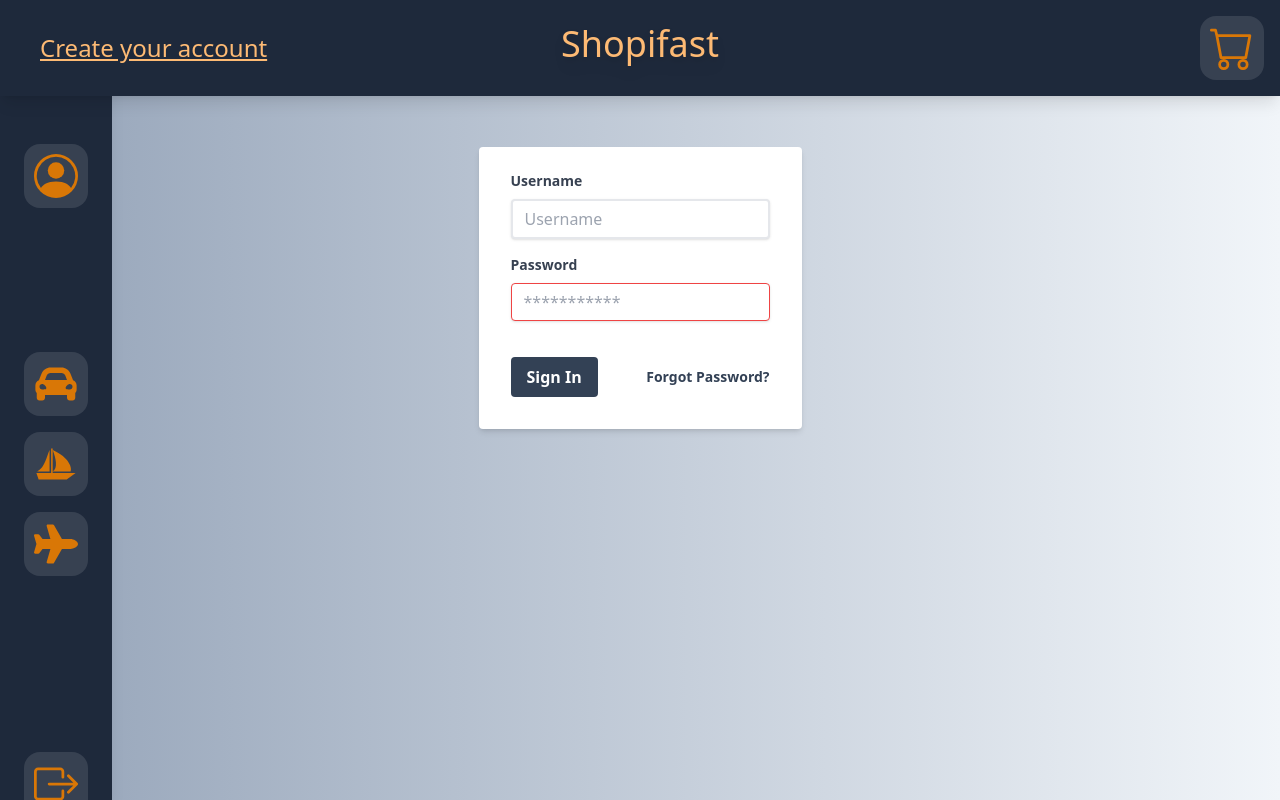
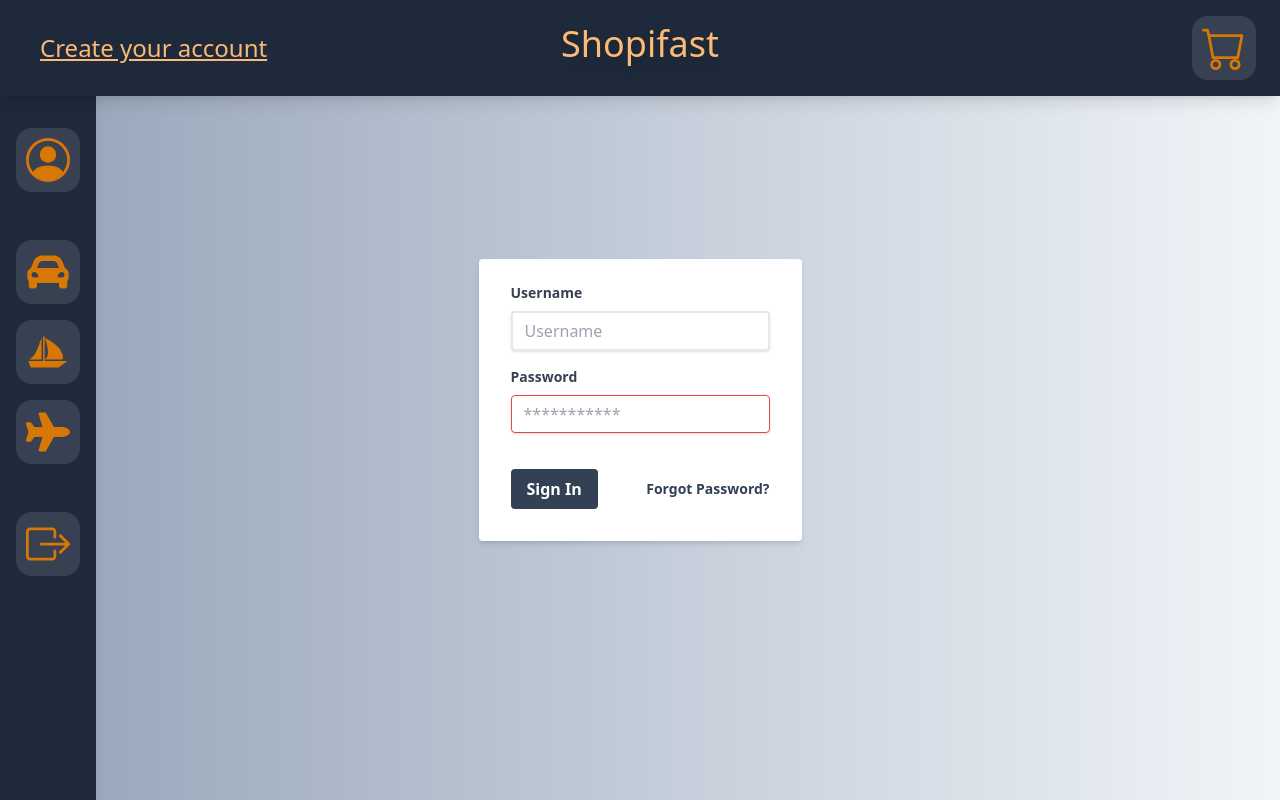
Before and after one commit to Peperito/e-commerce-project, a React (Create React App) app in the folder frontend/: page /login in a window 1280 px wide. Built offline with nearby package versions, Linux system fonts and the light colour scheme.

Commit message:
"Added automated cards for products"

```diff
--- a/frontend/src/App.js
+++ b/frontend/src/App.js
@@ -3,6 +3,7 @@ import WelcomePage from './routes/WelcomePage';
 import Profile from "./routes/Profile";
 import Login from './components/Login';
 import Register from './components/Register';
+import Cars from './routes/Cars';
 import {
   BrowserRouter,
   Routes,
@@ -21,6 +22,7 @@ function App() {
         <Route path="profile" element={<Profile />} />
         <Route path="login" element={<Login />} />
         <Route path="register" element={<Register />} />
+        <Route path="cars" element={<Cars />} />
       </Routes>
     </QueryClientProvider>
     </BrowserRouter>
--- a/frontend/src/components/Login.js
+++ b/frontend/src/components/Login.js
@@ -21,7 +21,7 @@ export const Login = () => {
     <div>
     <LogoBar/>
     <SideBar/>
-    <div className="md:flex md:w-screen md:h-screen md:items-center pb-56 md:justify-center bg-gradient-to-r from-slate-400 to-slate-100">
+    <div className="md:flex md:w-screen md:h-screen md:items-center md:justify-center bg-gradient-to-r from-slate-400 to-slate-100">
         <form className="bg-white shadow-md rounded px-8 pt-6 pb-8" >
             <div className="mb-4">
             <label className="block text-gray-700 text-sm font-bold mb-2" htmlFor="username">
--- a/frontend/src/components/LogoBar.js
+++ b/frontend/src/components/LogoBar.js
@@ -35,12 +35,12 @@ const CreateOrDisplay = () => {
 
     if(!user){
         return (
-            <Link to="/register"><h2 className="fixed z-30 invisible md:visible font-oswald md:text-2xl underline hover:text-slate-600 pl-2 left-8 top-8">Create your account</h2></Link>
+            <Link to="/register"><h2 className="fixed z-30 invisible lg:visible font-oswald md:text-2xl underline hover:text-slate-600 pl-2 left-8 top-8">Create your account</h2></Link>
         )
     }
     else {
         return (
-            <h2 className="fixed z-30 invisible md:visible font-oswald md:text-2xl pl-2 left-8 top-8"> {user} </h2>
+            <h2 className="fixed z-30 invisible lg:visible font-oswald md:text-2xl pl-2 left-8 top-8"> {user} </h2>
         )
     }
 
--- a/frontend/src/components/Register.js
+++ b/frontend/src/components/Register.js
@@ -20,7 +20,7 @@ export const Register = () => {
     <main>
         <SideBar />
         <LogoBar/>
-        <div className="md:flex md:w-screen md:h-screen md:items-center pb-56 md:justify-center bg-gradient-to-r from-slate-400 to-slate-100">
+        <div className="md:flex md:w-screen md:h-screen md:items-center md:justify-center bg-gradient-to-r from-slate-400 to-slate-100">
         <form className="bg-white shadow-md rounded px-8 pt-6 pb-8" >
             <div className="mb-4">
             <label className="block text-gray-700 text-sm font-bold mb-2" htmlFor="username">
--- a/frontend/src/components/SideBar.js
+++ b/frontend/src/components/SideBar.js
@@ -28,12 +28,12 @@ const SideBar = () => {
 
 
     return (
-    <div className="fixed top-0 left-0 h-screen w-28 bg-slate-800 shadow-lg overflow-y-auto z-10 invisible lg:visible">
-        <Link to={value}><SideBarIconProfile icon={ < BsPersonCircle size="44" />} tooltipText="Access your account here" /></Link>
-        <SideBarIcon icon={ < FaCarAlt size="44" />} />
-        <SideBarIcon icon={ < GiSailboat size="44" />} />
-        <SideBarIcon icon={ < FaPlane size="44" />} />
-        <div onClick={handleLogout} ><SideBarIconBottom  icon={ < BsBoxArrowRight size="44" />} tooltipText="Exit your account here" /></div>
+    <div className="fixed top-0 left-0 h-screen w-24 bg-slate-800 shadow-lg z-10 invisible lg:visible overflow-auto">
+        <Link to={value}><div className="sidebar-icon mb-12"> <SideBarIcon icon={ < BsPersonCircle size="44" />} /> </div> </Link>
+        <Link to="/cars"> <div className="sidebar-icon mb-4"><SideBarIcon icon={ < FaCarAlt size="44" />} /> </div> </Link>
+        <div className="sidebar-icon mb-4"><SideBarIcon icon={ < GiSailboat size="44" />} /></div>
+        <div className="sidebar-icon mb-4"><SideBarIcon icon={ < FaPlane size="44" />} /></div>
+        <div className="sidebar-icon mt-12" onClick={handleLogout}> <SideBarIcon className="mt-12" icon={ < BsBoxArrowRight size="44" />} /> </div>
     </div>
     )
 }
@@ -41,26 +41,9 @@ const SideBar = () => {
 const SideBarIcon = ({ icon }) => {
 
     return (
-    <div className = "sidebar-icon group" >
+    <div>
         {icon}
     </div>
 )};
 
-const SideBarIconBottom = ({ icon }) => {
-
-    return (
-    <div className="sidebar-logout group" >
-        {icon}
-    </div>
-)};
-
-const SideBarIconProfile= ({ icon }) => {
-
-    return (
-    <div className="sidebar-profile group" >
-        {icon}
-    </div>
-)};
-
-
 export default SideBar;
--- /dev/null
+++ b/frontend/src/data/mockData.js
@@ -0,0 +1,59 @@
+export default [
+    {
+        model: "Fiat Punto",
+        price: 4000,
+        imageUrl: "https://upload.wikimedia.org/wikipedia/commons/thumb/6/60/Fiat_Punto_II_front_20100509.jpg/1200px-Fiat_Punto_II_front_20100509.jpg",
+        imageAlt: "punto"
+
+    },
+    {
+        model: "Fiat Punto 2",
+        price: 4000,
+        imageUrl: "https://upload.wikimedia.org/wikipedia/commons/thumb/6/60/Fiat_Punto_II_front_20100509.jpg/1200px-Fiat_Punto_II_front_20100509.jpg",
+        imageAlt: "punto"
+
+    },
+    {
+        model: "Fiat Punto 3",
+        price: 4000,
+        imageUrl: "https://upload.wikimedia.org/wikipedia/commons/thumb/6/60/Fiat_Punto_II_front_20100509.jpg/1200px-Fiat_Punto_II_front_20100509.jpg",
+        imageAlt: "punto"
+
+    },
+    {
+        model: "Fiat Punto 4",
+        price: 4000,
+        imageUrl: "https://upload.wikimedia.org/wikipedia/commons/thumb/6/60/Fiat_Punto_II_front_20100509.jpg/1200px-Fiat_Punto_II_front_20100509.jpg",
+        imageAlt: "punto"
+
+    },
+    {
+        model: "Fiat Punto 5",
+        price: 4000,
+        imageUrl: "https://upload.wikimedia.org/wikipedia/commons/thumb/6/60/Fiat_Punto_II_front_20100509.jpg/1200px-Fiat_Punto_II_front_20100509.jpg",
+        imageAlt: "punto"
+
+    },
+    {
+        model: "Fiat Punto 6",
+        price: 4000,
+        imageUrl: "https://upload.wikimedia.org/wikipedia/commons/thumb/6/60/Fiat_Punto_II_front_20100509.jpg/1200px-Fiat_Punto_II_front_20100509.jpg",
+        imageAlt: "punto"
+
+    },
+    {
+        model: "Fiat Punto 7",
+        price: 4000,
+        imageUrl: "https://upload.wikimedia.org/wikipedia/commons/thumb/6/60/Fiat_Punto_II_front_20100509.jpg/1200px-Fiat_Punto_II_front_20100509.jpg",
+        imageAlt: "punto"
+
+    },
+    {
+        model: "Fiat Punto 8",
+        price: 4000,
+        imageUrl: "https://upload.wikimedia.org/wikipedia/commons/thumb/6/60/Fiat_Punto_II_front_20100509.jpg/1200px-Fiat_Punto_II_front_20100509.jpg",
+        imageAlt: "punto"
+
+    },
+
+]
--- a/frontend/src/index.css
+++ b/frontend/src/index.css
@@ -6,50 +6,13 @@
 @layer components {
 	.sidebar-icon{
 		@apply relative flex items-center justify-center
-		h-16 w-16 mb-4 mx-auto mt-4
+		h-16 w-16 top-32 ml-4
     bg-gray-700 text-amber-600
     hover:bg-amber-800
     rounded-2xl hover:rounded-xl
     transition-all duration-100 ease-linear
     cursor-pointer;
 	}
-
-  .sidebar-logout{
-    @apply relative flex items-center justify-center
-		h-16 w-16 mb-2 mx-auto mt-8 top-36
-    bg-gray-700 text-amber-600
-    hover:bg-amber-800
-    rounded-2xl hover:rounded-xl
-    transition-all duration-100 ease-linear
-    cursor-pointer;
-  }
-
-  .sidebar-profile{
-    @apply relative flex items-center justify-center
-		h-16 w-16 mx-auto mt-36 mb-36
-    bg-gray-700 text-amber-600
-    hover:bg-amber-800
-    rounded-2xl hover:rounded-xl
-    transition-all duration-100 ease-linear
-    cursor-pointer;
-  }
-
-  .sidebar-tooltip{
-    @apply absolute w-auto p-2 m-2 min-w-max left-24
-    rounded-md shadow-md
-    text-white bg-gray-900
-    text-xs font-bold
-    transition-all duration-200 scale-0 origin-left;
-  }
-
-  .sidebar-tooltipText{
-    @apply absolute w-auto p-2 m-2 min-w-max left-48
-    max-w-2xl
-    text-black bg-white
-    border-solid border-2 border-gray-900 rounded-md
-    text-xs font-normal
-    transition-all  duration-300 scale-0;
-  }
 
   .sidebar-invisiLink{
     @apply fixed w-72 h-10
@@ -61,7 +24,7 @@
 
   .logo-bar-icon{
 		@apply absolute flex items-center justify-center
-		h-14 w-14 md:h-16 md:w-16 mx-auto top-4 right-4
+		h-14 w-14 md:h-16 md:w-16 mx-auto top-4 right-6
     bg-gray-700 text-amber-600
     hover:bg-amber-800
     rounded-2xl hover:rounded-xl
@@ -71,7 +34,7 @@
 
   .logo-menu-icon{
 		@apply absolute flex items-center justify-center
-    visible md:invisible
+    visible lg:invisible
 		h-14 w-14 md:h-16 md:w-16 mx-auto top-4 left-4
     bg-gray-700 text-amber-600
     hover:bg-amber-800
--- /dev/null
+++ b/frontend/src/routes/Cars.js
@@ -0,0 +1,32 @@
+import SideBar from "../components/SideBar";
+import LogoBar from "../components/LogoBar";
+import mockData from "../data/mockData";
+
+export const Cars = () => {
+
+
+
+    return (
+        <main>
+            <SideBar />
+            <LogoBar />
+            <div className="mt-32 ml-32 grid gap-6 lg:grid-cols-3">
+            {mockData.map((car) => (
+                <div key={car.model} className="flex items-center rounded-lg bg-slate-200 shadow-lg overflow-hidden">
+                    <img className="h-32 w-32 flex-shrink-0" src={car.imageUrl} alt={car.imageAlt} />
+                    <div className="px-6 py-4">
+                        <div className="text-lg font-semibold text-slate-900">
+                        {car.model}
+                        </div>
+                        <div>
+                        Price in $: {car.price}
+                        </div>
+                    </div>
+                    </div>))}
+            </div>
+
+        </main>
+    )
+}
+
+export default Cars;
```
Also changed, not shown: frontend/src/routes/WelcomePage.js (+10 -9 lines).
